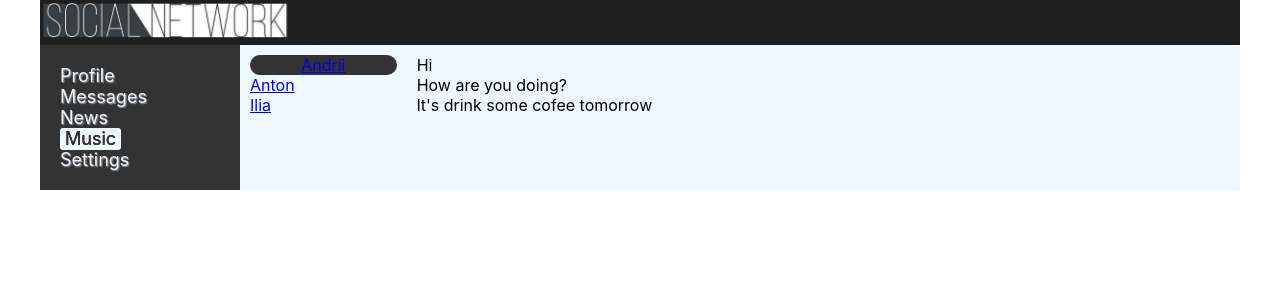
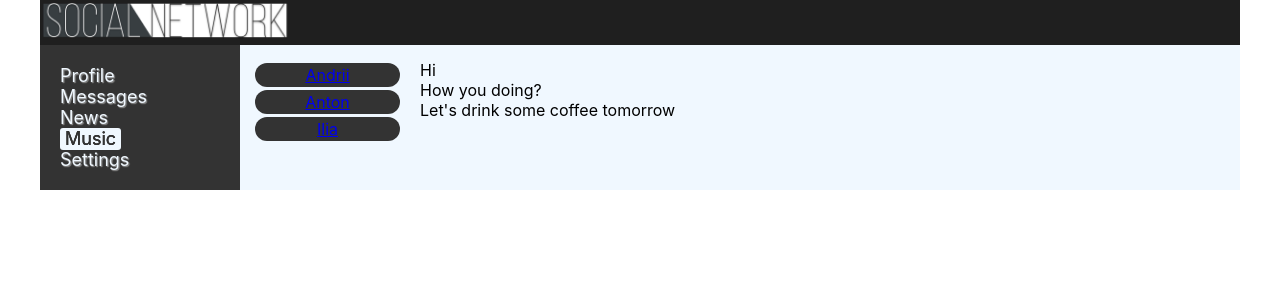
Before and after one commit to awdrallyracer/SocialNetwork, a React (Create React App) app: page /music in a window 1280 px wide. Shown: the top 300 px of the page. Built offline with nearby package versions, Linux system fonts and the light colour scheme.

Commit message:
refactored some components

```diff
--- a/src/App.css
+++ b/src/App.css
@@ -22,4 +22,5 @@ ul li {
 .app-wrapper-content {
   grid-area: c;
   background-color: aliceblue;
+  padding: 5px;
 }
--- a/src/App.js
+++ b/src/App.js
@@ -15,7 +15,7 @@ const App = () => {
         <div className='app-wrapper-content'>
           <Routes>
             <Route path='/profile' element={<Profile />} />
-            <Route exact path='/dialogs' element={<Dialogs />} />
+            <Route path='/dialogs/*' element={<Dialogs />} />
             <Route path='/news' element={<Profile />} />
             <Route path='/music' element={<Dialogs />} />
             <Route path='/settings' element={<Profile />} />
--- a/src/components/Dialogs/Dialogs.jsx
+++ b/src/components/Dialogs/Dialogs.jsx
@@ -1,25 +1,34 @@
 import React from "react";
 import { NavLink } from "react-router-dom";
 import d from './Dialogs.module.css';
+
+
+const DialogItem = (props) => {
+    return (
+        <div className={d.dialog + ' ' + d.active}>
+            <NavLink to={"/dialogs/" + props.id} >{props.name}</NavLink>
+        </div>
+    )
+}
+
+const Message = (props) => {
+    return (
+        <div className={d.message}>{props.text}</div>
+    )
+}
 
 const Dialogs = (props) => {
     return (
         <div className={d.dialogs}>
             <div className={d.dialogItems}>
-                <div className={d.dialog + ' ' + d.active}>
-                    <NavLink to="/dialogs/1" >Andrii</NavLink>
-                </div>
-                <div className={d.dialog}>
-                    <NavLink to="/dialogs/2">Anton</NavLink>
-                </div>
-                <div className={d.dialog}>
-                    <NavLink to="/dialogs/3">Ilia</NavLink>
-                </div>
+                <DialogItem name="Andrii" id="1" />
+                <DialogItem name="Anton" id="2" />
+                <DialogItem name="Ilia" id="3" />
             </div>
             <div className={d.messages}>
-                    <div className={d.message}>Hi</div>
-                    <div className={d.message}>How are you doing?</div>
-                    <div className={d.message}>lt's drink some cofee tomorrow</div>
+                <Message text="Hi" />
+                <Message text="How you doing?" />
+                <Message text="Let's drink some coffee tomorrow" />
             </div>
         </div>
 
--- a/src/components/Dialogs/Dialogs.module.css
+++ b/src/components/Dialogs/Dialogs.module.css
@@ -8,18 +8,19 @@
 
 }
 
-.dialogItems .active{
+.dialogItems .active {
     color: aliceblue;
     text-decoration: none;
     background-color: #333333;
     text-align: center;
     border-radius: 50px;
+    padding: 2px;
+    margin-top: 3px;
+    margin-bottom: 3px;
 }
 
 .messages {
     padding: 10px;
 }
 
-.messages .message {
-
-}
+.messages .message {}
--- a/src/components/Profile/MyPosts/MyPosts.jsx
+++ b/src/components/Profile/MyPosts/MyPosts.jsx
@@ -7,12 +7,16 @@ const MyPosts = () => {
     return (
 
         <div>
-            My posts
+            <h3>My posts</h3>
             <div>
-                <textarea></textarea>
-                <button>Add post</button>
+                <div>
+                    <textarea></textarea>
+                </div>
+                <div>
+                    <button>Add post</button>
+                </div>
             </div>
-            <div>
+            <div className={p.postsBlock}>
                 <Post message='Hi, how are you?' likeCounter='5' />
                 <Post message="It's my first post" likeCounter='10' />
             </div>
--- a/src/components/Profile/MyPosts/MyPosts.module.css
+++ b/src/components/Profile/MyPosts/MyPosts.module.css
@@ -1,4 +1,3 @@
-.content {
-    grid-area: c;
-    background-color: aliceblue;
-  }
+.postsBlock {
+  margin-top: 10px;
+}
--- a/src/components/Profile/MyPosts/Post/Post.jsx
+++ b/src/components/Profile/MyPosts/Post/Post.jsx
@@ -3,8 +3,6 @@ import p from './Post.module.css';
 
 
 const Post = (props) => {
-
-    //console.log(props.message);
 
     return (
         <div className={p.item}>
--- a/src/components/Profile/Profile.jsx
+++ b/src/components/Profile/Profile.jsx
@@ -1,27 +1,17 @@
 import React from "react";
-import { Hat } from "../Image/Image";
-import { Pig } from "../Image/Image";
 import p from './Profile.module.css';
 import MyPosts from "./MyPosts/MyPosts.jsx"
+import ProfileInfo from "./ProfileInfo/ProfileInfo.jsx";
 
 
 const Profile = () => {
     return (
         <div>
-            <img src={Hat} className={p.hat}></img>
-            <div>
-                <img src={Pig} className={p.pig}></img>
-            </div>
+            <ProfileInfo />
 
-            <div>
-                <div>
-                    Свиня джакузі.gif
-                </div>
-                <div>
-                    <MyPosts />
-                </div>
-            </div>
+            <MyPosts />
         </div>
+
     )
 }
 
--- a/src/components/Profile/Profile.module.css
+++ b/src/components/Profile/Profile.module.css
@@ -2,14 +2,3 @@
     grid-area: c;
     background-color: aliceblue;
   }
-
-  .hat{
-    width: 1000px;
-    height: 150px;
-  }
-
-  .pig{
-    width: 250px;
-    height: 250px;
-    align-content: center;
-  }
--- /dev/null
+++ b/src/components/Profile/ProfileInfo/ProfileInfo.jsx
@@ -0,0 +1,25 @@
+import React from "react";
+import { Hat } from "../../Image/Image";
+import { Pig } from "../../Image/Image";
+import p from './ProfileInfo.module.css';
+
+
+const ProfileInfo = () => {
+    return (
+        <div>
+            <img src={Hat} className={p.hat}></img>
+            <div>
+                <img src={Pig} className={p.pig}></img>
+            </div>
+
+            <div>
+                <div className={p.descriptionBlock}>
+                    Свиня джакузі.gif
+                </div>
+
+            </div>
+        </div>
+    )
+}
+
+export default ProfileInfo;
--- /dev/null
+++ b/src/components/Profile/ProfileInfo/ProfileInfo.module.css
@@ -0,0 +1,19 @@
+.content {
+    grid-area: c;
+    background-color: aliceblue;
+  }
+
+  .hat{
+    width: 1000px;
+    height: 150px;
+  }
+
+  .pig{
+    width: 250px;
+    height: 250px;
+    align-content: center;
+  }
+
+  .descriptionBlock{
+    padding: 10px;
+  }
```
